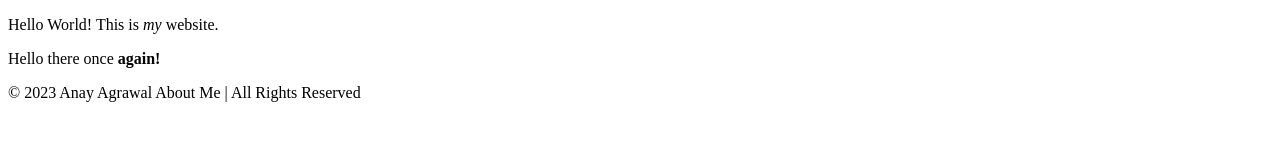
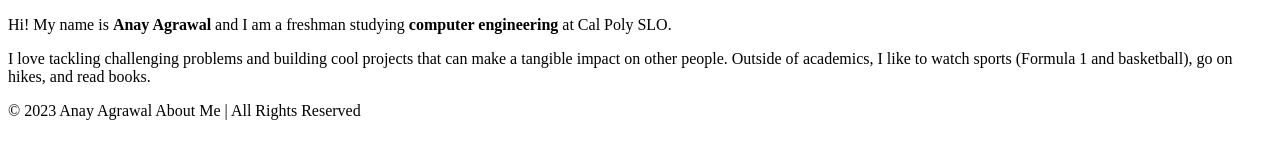
Before and after one commit to garfield890/garfield890.github.io, a plain HTML site: page index.html in a window 1280 px wide. Drawn offline with Linux system fonts and the light colour scheme.

Commit message:
feat: added personal introduction

```diff
--- a/index.html
+++ b/index.html
@@ -6,8 +6,9 @@
   <body>
     <nav></nav>
     <main>
-      <p>Hello World! This is <em>my</em> website.</p>
-      <p>Hello there once <strong>again!</strong></p>
+      <p>Hi! My name is <strong>Anay Agrawal</strong> and I am a freshman studying <strong>computer engineering</strong> at Cal Poly SLO.</p>
+      <p>I love tackling challenging problems and building cool projects that can make a tangible impact on other people. Outside of academics, I like to watch
+        sports (Formula 1 and basketball), go on hikes, and read books.</p>
     </main>
     <footer>© 2023 Anay Agrawal About Me | All Rights Reserved</footer>
   </body>
```
